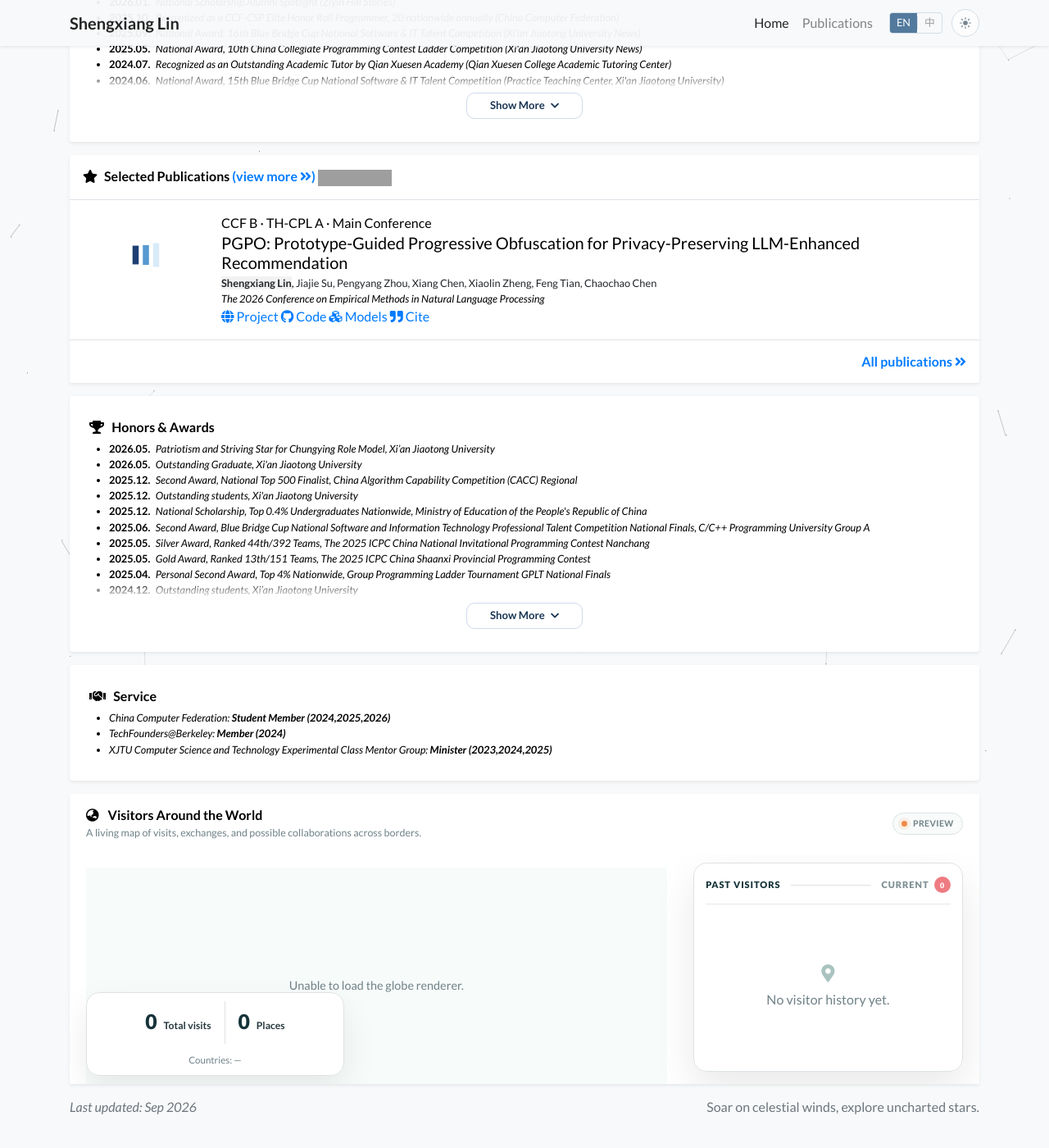
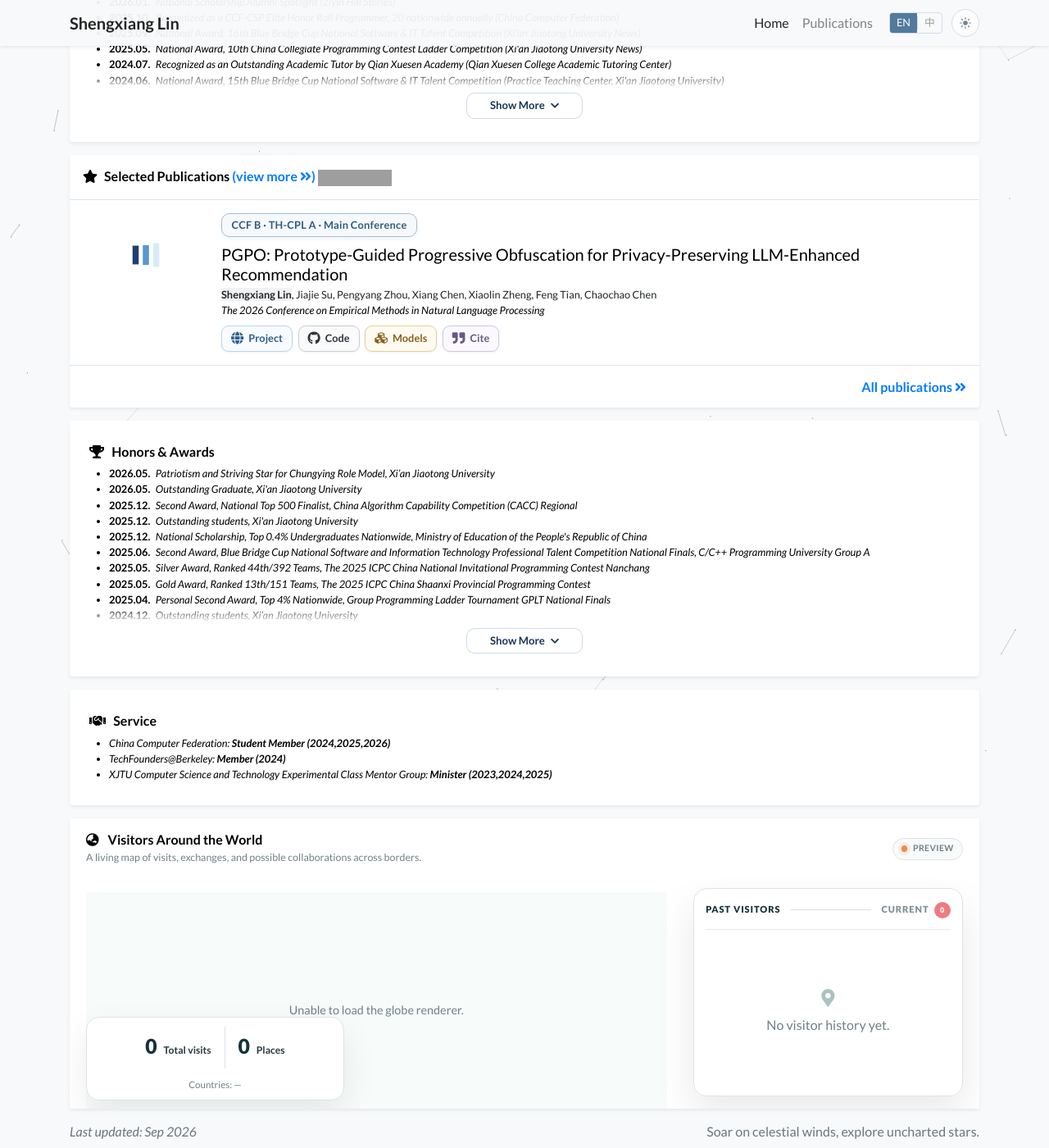
Before and after one commit to Shengxiang-Lin/Shengxiang-Lin.github.io, a Jekyll site: the page built from index.html, in a window 1280 px wide and 1400 px high, scrolled down 1224 px. Shown: the whole window at 82% size. Built offline with Jekyll 4.4.1, drawn with Linux system fonts in a browser that asks for light colours; a style sheet for code colours, icons or effects is not loaded; before the commit the page ends 2602 px from its top, so only the background shows below that; grey boxes are pictures that could not be loaded.

Commit message:
Style publication metadata and resource buttons

```diff
--- a/assets/css/global.css
+++ b/assets/css/global.css
@@ -510,3 +510,191 @@ html[data-theme="dark"] .tag-type {
         font-size: 0.74rem;
     }
 }
+
+
+/* ===== Publication meta box + resource actions ===== */
+.publication-meta-box {
+    display: inline-flex;
+    align-items: center;
+    max-width: 100%;
+    margin: 0 0 0.55rem 0;
+    padding: 0.38rem 0.72rem;
+    border: 1.5px solid #a9bfd2;
+    border-radius: 10px;
+    color: #315d7e;
+    background: #f5f9fc;
+    box-shadow: 0 2px 5px rgba(49, 93, 126, 0.08);
+    font-size: 0.80rem;
+    font-weight: 700;
+    line-height: 1.15;
+    letter-spacing: 0.015em;
+    white-space: normal;
+}
+
+.publication-actions {
+    display: flex;
+    flex-wrap: wrap;
+    gap: 0.42rem;
+    margin-top: 0.55rem;
+}
+
+.publication-action {
+    display: inline-flex;
+    align-items: center;
+    gap: 0.38rem;
+    min-height: 2rem;
+    padding: 0.34rem 0.68rem;
+    border: 1px solid #cfd8e1;
+    border-radius: 9px;
+    background: #ffffff;
+    color: #38516a;
+    box-shadow: 0 1px 3px rgba(15, 35, 55, 0.06);
+    font-size: 0.80rem;
+    font-weight: 700;
+    line-height: 1;
+    text-decoration: none !important;
+    transition:
+        transform 0.16s ease,
+        box-shadow 0.16s ease,
+        border-color 0.16s ease,
+        background-color 0.16s ease,
+        color 0.16s ease;
+}
+
+.publication-action:hover {
+    transform: translateY(-1px);
+    box-shadow: 0 4px 10px rgba(15, 35, 55, 0.10);
+}
+
+.publication-action i {
+    font-size: 0.98rem;
+}
+
+.publication-action-project {
+    color: #315f88;
+    border-color: #bdd3e6;
+    background: #f7fbff;
+}
+
+.publication-action-project:hover {
+    color: #244f76;
+    border-color: #93b9d8;
+    background: #eef7fd;
+}
+
+.publication-action-code {
+    color: #30363d;
+    border-color: #c9ced3;
+    background: #fafafa;
+}
+
+.publication-action-code:hover {
+    color: #171a1d;
+    border-color: #aeb5bc;
+    background: #f2f3f4;
+}
+
+.publication-action-models {
+    color: #87621b;
+    border-color: #e3cf9c;
+    background: #fffaf0;
+}
+
+.publication-action-models:hover {
+    color: #6f4e0f;
+    border-color: #d4b86f;
+    background: #fff5df;
+}
+
+.publication-action-cite {
+    color: #685a86;
+    border-color: #d0c6e0;
+    background: #fbf9ff;
+}
+
+.publication-action-cite:hover {
+    color: #554575;
+    border-color: #b8a8d1;
+    background: #f5f0fc;
+}
+
+.publication-action-paper {
+    color: #a23a3a;
+    border-color: #e5bdbd;
+    background: #fff8f8;
+}
+
+.publication-action-paper:hover {
+    color: #842d2d;
+    border-color: #d99d9d;
+    background: #fff0f0;
+}
+
+html[data-theme="dark"] .publication-meta-box {
+    color: #bdd0e0;
+    border-color: #48647b;
+    background: #17222d;
+    box-shadow: 0 2px 7px rgba(0, 0, 0, 0.18);
+}
+
+html[data-theme="dark"] .publication-action {
+    color: #c3cfdb;
+    border-color: #3c4a58;
+    background: #161d25;
+    box-shadow: 0 1px 3px rgba(0, 0, 0, 0.24);
+}
+
+html[data-theme="dark"] .publication-action:hover {
+    box-shadow: 0 4px 12px rgba(0, 0, 0, 0.32);
+}
+
+html[data-theme="dark"] .publication-action-project {
+    color: #9bc5e8;
+    border-color: #3d627f;
+    background: #152331;
+}
+
+html[data-theme="dark"] .publication-action-code {
+    color: #d0d7de;
+    border-color: #46515c;
+    background: #1a2027;
+}
+
+html[data-theme="dark"] .publication-action-models {
+    color: #e2c675;
+    border-color: #665b35;
+    background: #252116;
+}
+
+html[data-theme="dark"] .publication-action-cite {
+    color: #c6b5e4;
+    border-color: #5c4f72;
+    background: #211c2a;
+}
+
+html[data-theme="dark"] .publication-action-paper {
+    color: #efaaaa;
+    border-color: #714444;
+    background: #2a1b1b;
+}
+
+@media (max-width: 575.98px) {
+    .publication-meta-box {
+        margin-bottom: 0.42rem;
+        padding: 0.32rem 0.60rem;
+        border-radius: 8px;
+        font-size: 0.74rem;
+    }
+
+    .publication-actions {
+        gap: 0.34rem;
+        margin-top: 0.42rem;
+    }
+
+    .publication-action {
+        min-height: 1.85rem;
+        padding: 0.30rem 0.58rem;
+        border-radius: 8px;
+        font-size: 0.75rem;
+    }
+}
```
